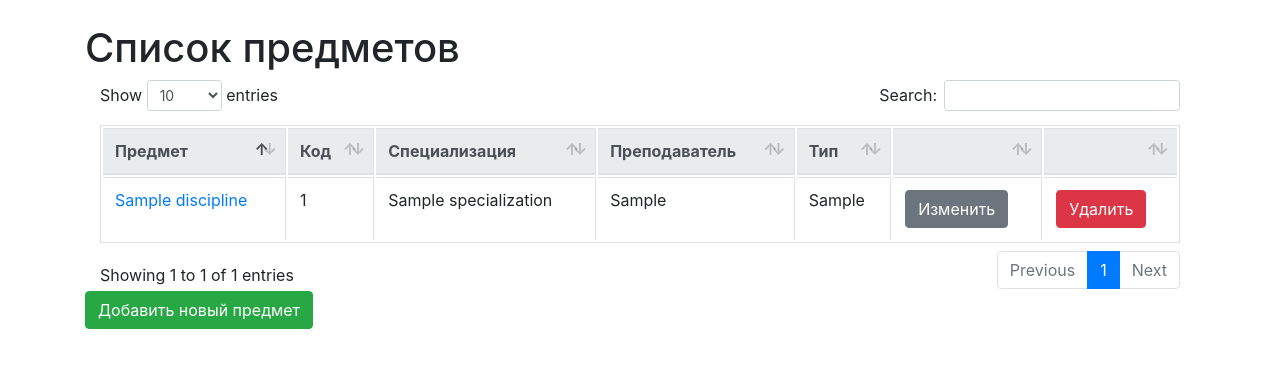
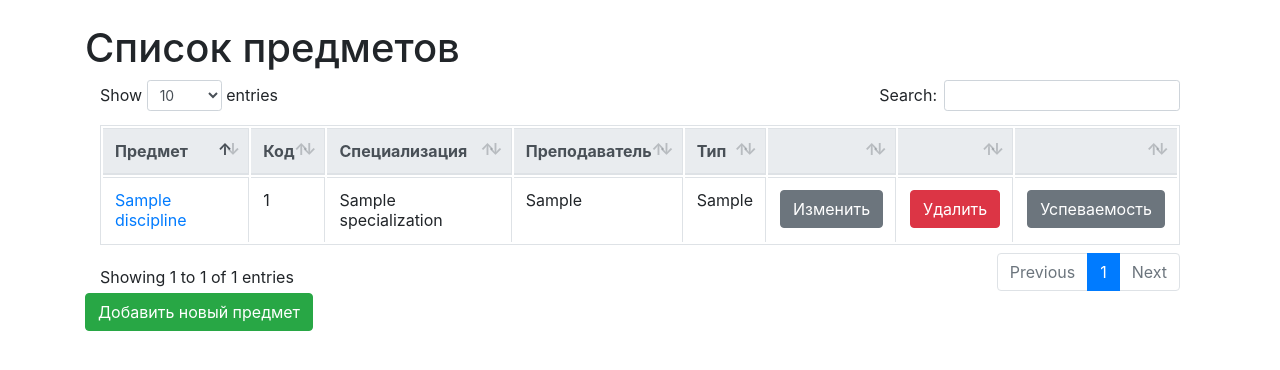
Before and after one commit to voffan/umo, a Django app: page / in a window 1280 px wide. Shown: the part 56-426 px from the top of the page. Run offline with Django 3.2, Linux system fonts and the light colour scheme; a user stored in the database is signed in; tables that the repository leaves empty hold one stand-in row (values such as "Sample post"); some libraries are stand-ins or nearby versions.

Commit message:
Добавлена кнопка в списке предметов

```diff
--- a/templates/disciplines.html
+++ b/templates/disciplines.html
@@ -10,6 +10,7 @@
         <th>Специализация</th>
         <th>Преподаватель</th>
         <th>Тип</th>
+        <th></th>
         <th></th>
         <th></th>
         </tr>
@@ -50,6 +51,8 @@
                     </div>
                     <button type="button" data-toggle="modal" data-target="#myModal" class="btn btn-danger">Удалить</button>
                 </td>
+                <td> <a href="{% url 'brs_studentlist' discipline.id %}"><input type="submit" value="Успеваемость"
+                                                                                   class="btn btn-secondary"></a></td>
             </tr>
             {% endfor %}
         </tbody>
```
